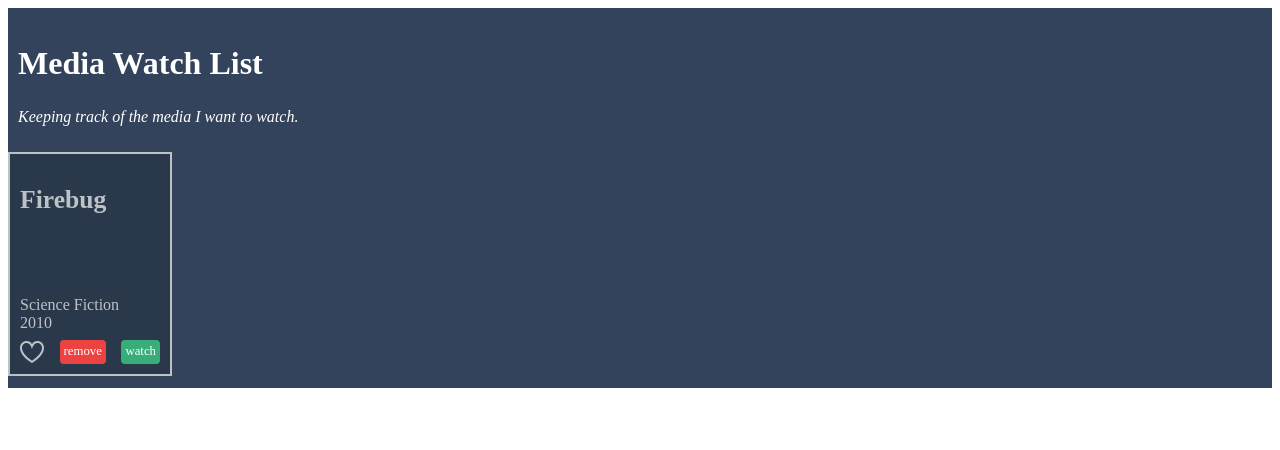
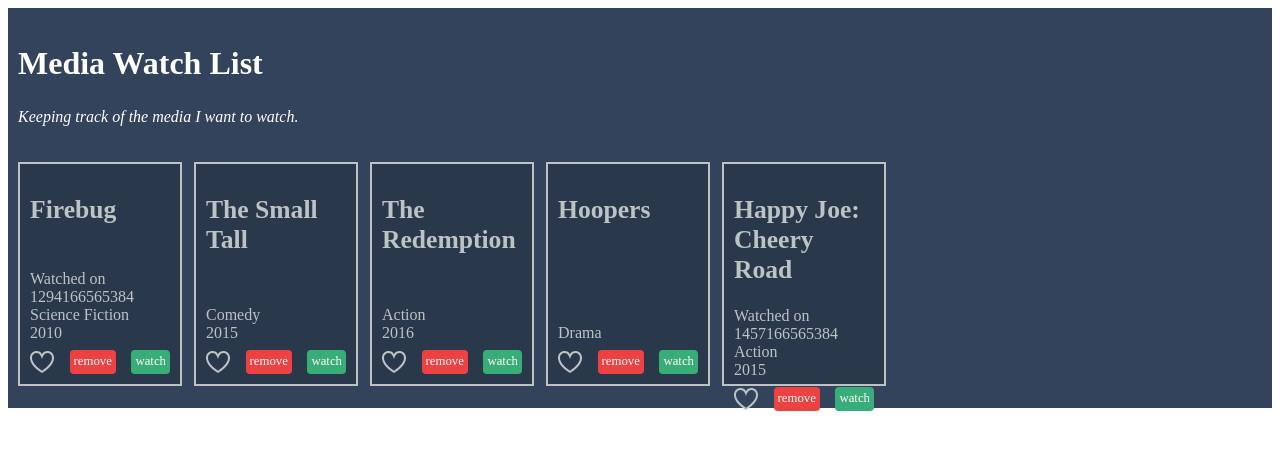
Before and after one commit to ujjwalthapa2307/my-angular-app, an Angular app: page / in a window 1280 px wide. Shown: the top 450 px of the page. Built offline with nearby package versions, Linux system fonts and the light colour scheme.

Commit message:
media item list is added

```diff
--- a/src/app/app.component.html
+++ b/src/app/app.component.html
@@ -3,6 +3,5 @@
     <h1>Media Watch List</h1>
     <p class="description">Keeping track of the media I want to watch.</p>
   </header>
-  <app-media-item (delete)="onMediaItemDelete($event)"
-    [mediaItem]="firstMediaItem"></app-media-item>
+  <app-media-item-list></app-media-item-list>
 </section>
--- a/src/app/media-item-list/media-item-list.component.css
+++ b/src/app/media-item-list/media-item-list.component.css
@@ -0,0 +1,37 @@
+:host {
+  display: flex;
+  height: calc(100% - 95px);
+  flex-direction: column;
+  padding: 10px;
+}
+header {
+  color: #c6c5c3;
+}
+header.medium-movies {
+  color: #53ace4;
+}
+header.medium-series {
+  color: #45bf94;
+}
+header > h2 {
+  font-size: 1.4em;
+}
+header > h2.error {
+  color: #d93a3e;
+}
+section {
+  flex: 1;
+  display: flex;
+  flex-flow: row wrap;
+  align-content: flex-start;
+}
+section > media-item {
+  margin: 10px;
+}
+footer {
+  text-align: right;
+}
+footer .icon {
+  width: 64px;
+  height: 64px;
+}
--- a/src/app/media-item-list/media-item-list.component.html
+++ b/src/app/media-item-list/media-item-list.component.html
@@ -1 +1,5 @@
-<p>media-item-list works!</p>
+<section>
+    <app-media-item *ngFor="let mediaItem of mediaItems"
+    [mediaItem]="mediaItem"
+    (delete)="onMediaItemDelete($event)"></app-media-item>
+</section>
--- a/src/app/media-item-list/media-item-list.component.ts
+++ b/src/app/media-item-list/media-item-list.component.ts
@@ -3,8 +3,55 @@
 @Component({
   selector: 'app-media-item-list',
   templateUrl: './media-item-list.component.html',
-  styleUrls: ['./media-item-list.component.css']
+  styleUrls: ['./media-item-list.component.css'],
 })
 export class MediaItemListComponent {
-
+  mediaItems = [
+    {
+      id: 1,
+      name: 'Firebug',
+      medium: 'Series',
+      category: 'Science Fiction',
+      year: 2010,
+      watchedOn: 1294166565384,
+      isFavorite: false,
+    },
+    {
+      id: 2,
+      name: 'The Small Tall',
+      medium: 'Movies',
+      category: 'Comedy',
+      year: 2015,
+      watchedOn: null,
+      isFavorite: true,
+    },
+    {
+      id: 3,
+      name: 'The Redemption',
+      medium: 'Movies',
+      category: 'Action',
+      year: 2016,
+      watchedOn: null,
+      isFavorite: false,
+    },
+    {
+      id: 4,
+      name: 'Hoopers',
+      medium: 'Series',
+      category: 'Drama',
+      year: null,
+      watchedOn: null,
+      isFavorite: true,
+    },
+    {
+      id: 5,
+      name: 'Happy Joe: Cheery Road',
+      medium: 'Movies',
+      category: 'Action',
+      year: 2015,
+      watchedOn: 1457166565384,
+      isFavorite: false,
+    },
+  ];
+  onMediaItemDelete(mediaItem: any) {}
 }
```
